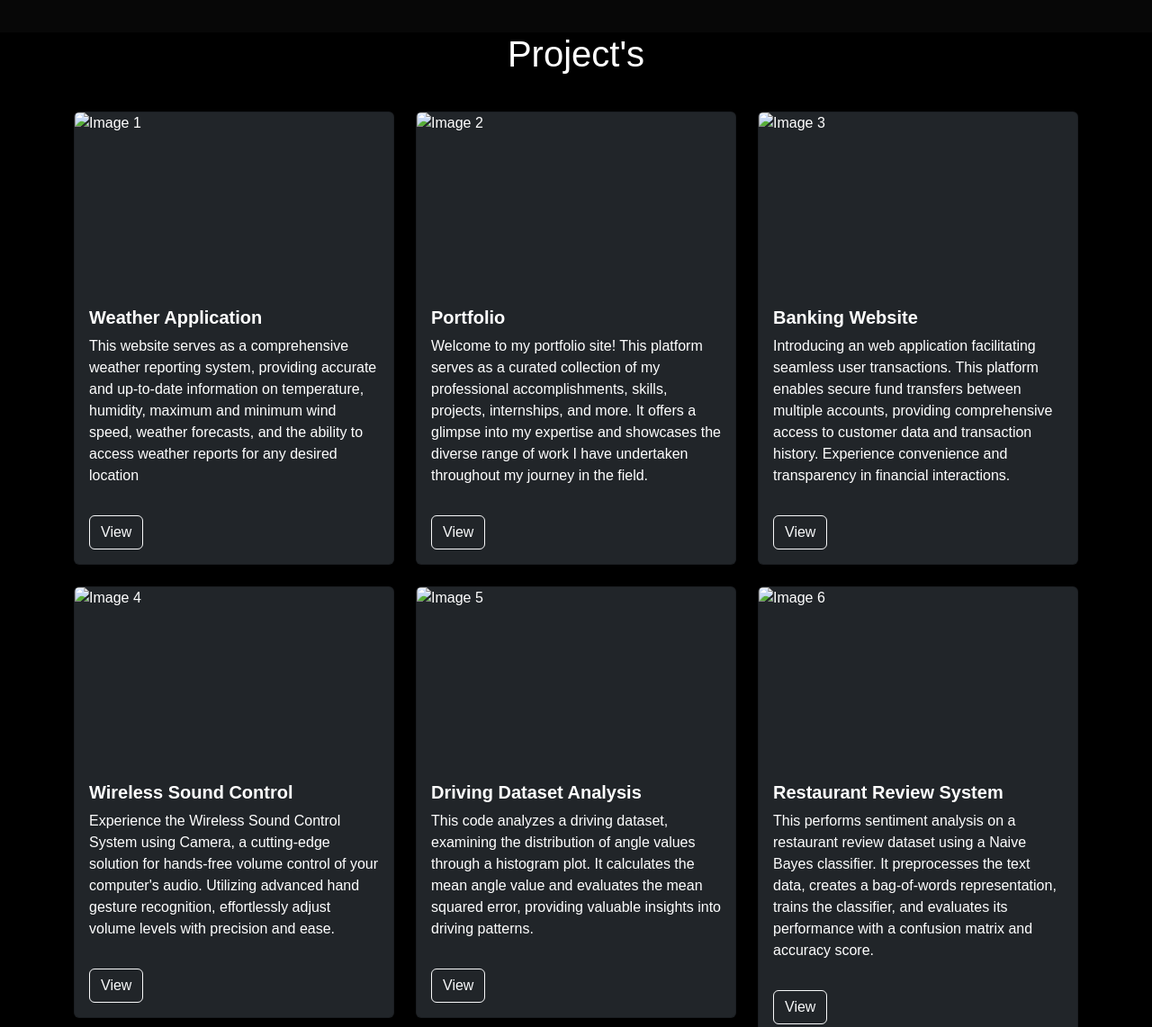
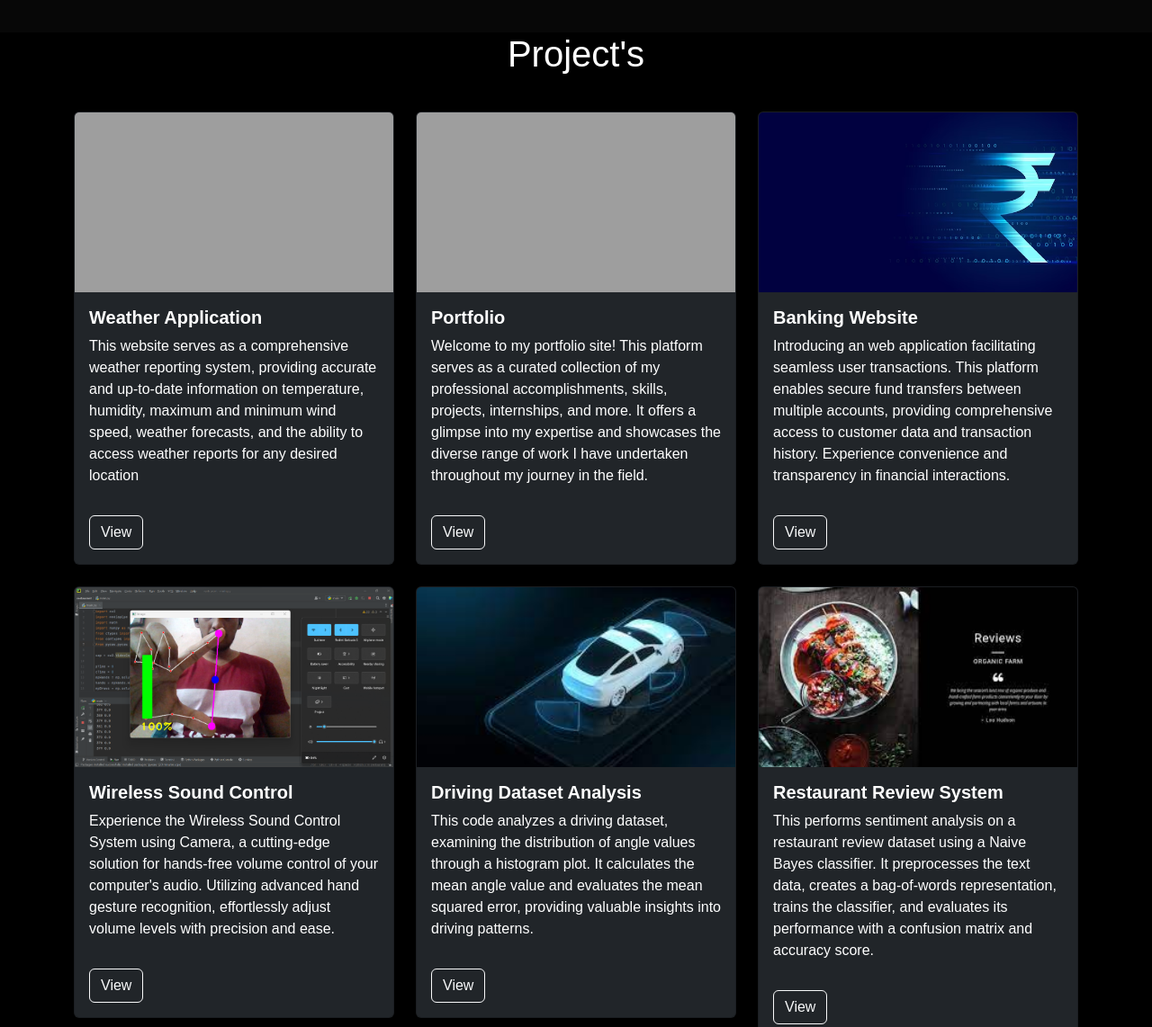
Before and after one commit to Sairaju-9/Portfolio, a plain HTML site: page index.html in a window 1280 px wide. Shown: the part 2680-3822 px from the top of the page at 90% size. Drawn offline with nearby package versions, Linux system fonts and the light colour scheme; the site is published under a folder, as on GitHub Pages, so addresses that start at the root find nothing; a web font is replaced by a local one.

Commit message:
Update index.html

```diff
--- a/index.html
+++ b/index.html
@@ -117,8 +117,8 @@
               <div class="tab-contents active-tab" id="skills">
                 <ul>
                   <li> <img src="https://img.icons8.com/color/30/000000/python--v1.png" /> Python programming</li>
-                  <li> <img src="/images/machine-learning.png" class="icon" /> Machine learning</li>
-                  <li> <img src="/images/sql-server.png" class="icon" /> SQL</li>
+                  <li> <img src="images/machine-learning.png" class="icon" /> Machine learning</li>
+                  <li> <img src="images/sql-server.png" class="icon" /> SQL</li>
                   <li><img src="https://img.icons8.com/color/30/000000/html-5--v1.png" /> Frontend development</li>
                 </ul>
               </div>
@@ -165,7 +165,7 @@
       </div>
       <div class="col-md-5 d-flex align-items-center justify-content-center">
         <div class="educationimage">
-          <img src="/images/edu1.png" alt="Education Image"
+          <img src="images/edu1.png" alt="Education Image"
             style="max-height: 700px; max-width: 500px" />
         </div>
       </div>
@@ -178,7 +178,7 @@
       <div class="row">
         <div class="col-md-4">
           <div class="card bg-dark text-white">
-            <img src="/images/weaater.png" class="card-img-top" alt="Image 1">
+            <img src="images/weaater.png" class="card-img-top" alt="Image 1">
             <div class="card-body">
               <h5 class="card-title fw-bold">Weather Application</h5>
               <p class="card-text">This website serves as a comprehensive weather reporting system, providing accurate
@@ -190,7 +190,7 @@
         </div>
         <div class="col-md-4">
           <div class="card bg-dark text-white">
-            <img src="/images/portfolio.png" class="card-img-top" alt="Image 2">
+            <img src="images/portfolio.png" class="card-img-top" alt="Image 2">
             <div class="card-body">
               <h5 class="card-title fw-bold">Portfolio</h5>
               <p class="card-text">Welcome to my portfolio site! This platform serves as a curated collection of my
@@ -203,7 +203,7 @@
         </div>
         <div class="col-md-4">
           <div class="card bg-dark text-white">
-            <img src="/images/bank.avif" class="card-img-top" alt="Image 3">
+            <img src="images/bank.avif" class="card-img-top" alt="Image 3">
             <div class="card-body ">
               <h5 class="card-title fw-bold">Banking Website</h5>
               <p class="card-text">Introducing an web application facilitating seamless user transactions. This
@@ -219,7 +219,7 @@
       <div class="row mt-4">
         <div class="col-md-4 ">
           <div class="card bg-dark text-white">
-            <img src="/images/sound.png" class="card-img-top" alt="Image 4">
+            <img src="images/sound.png" class="card-img-top" alt="Image 4">
             <div class="card-body">
               <h5 class="card-title fw-bold">Wireless Sound Control</h5>
               <p class="card-text">Experience the Wireless Sound Control System using Camera, a cutting-edge solution
@@ -233,7 +233,7 @@
         </div>
         <div class="col-md-4">
           <div class="card bg-dark text-white">
-            <img src="/images/car.jpeg" class="card-img-top" alt="Image 5">
+            <img src="images/car.jpeg" class="card-img-top" alt="Image 5">
             <div class="card-body">
               <h5 class="card-title fw-bold">Driving Dataset Analysis</h5>
               <p class="card-text">This code analyzes a driving dataset, examining the distribution of angle values
@@ -245,7 +245,7 @@
         </div>
         <div class="col-md-4">
           <div class="card bg-dark text-white">
-            <img src="/images/restaurant.jpeg" class="card-img-top" alt="Image 6">
+            <img src="images/restaurant.jpeg" class="card-img-top" alt="Image 6">
             <div class="card-body">
               <h5 class="card-title fw-bold">Restaurant Review System</h5>
               <p class="card-text">This performs sentiment analysis on a restaurant review dataset using a Naive
@@ -264,7 +264,7 @@
       <div class="row">
         <div class="col-md-4">
           <div class="aboutimage">
-            <img src="/images/contactpic.jpg" alt="About Me Image">
+            <img src="images/contactpic.jpg" alt="About Me Image">
           </div>
         </div>
         <div class="col-md-8">
```
